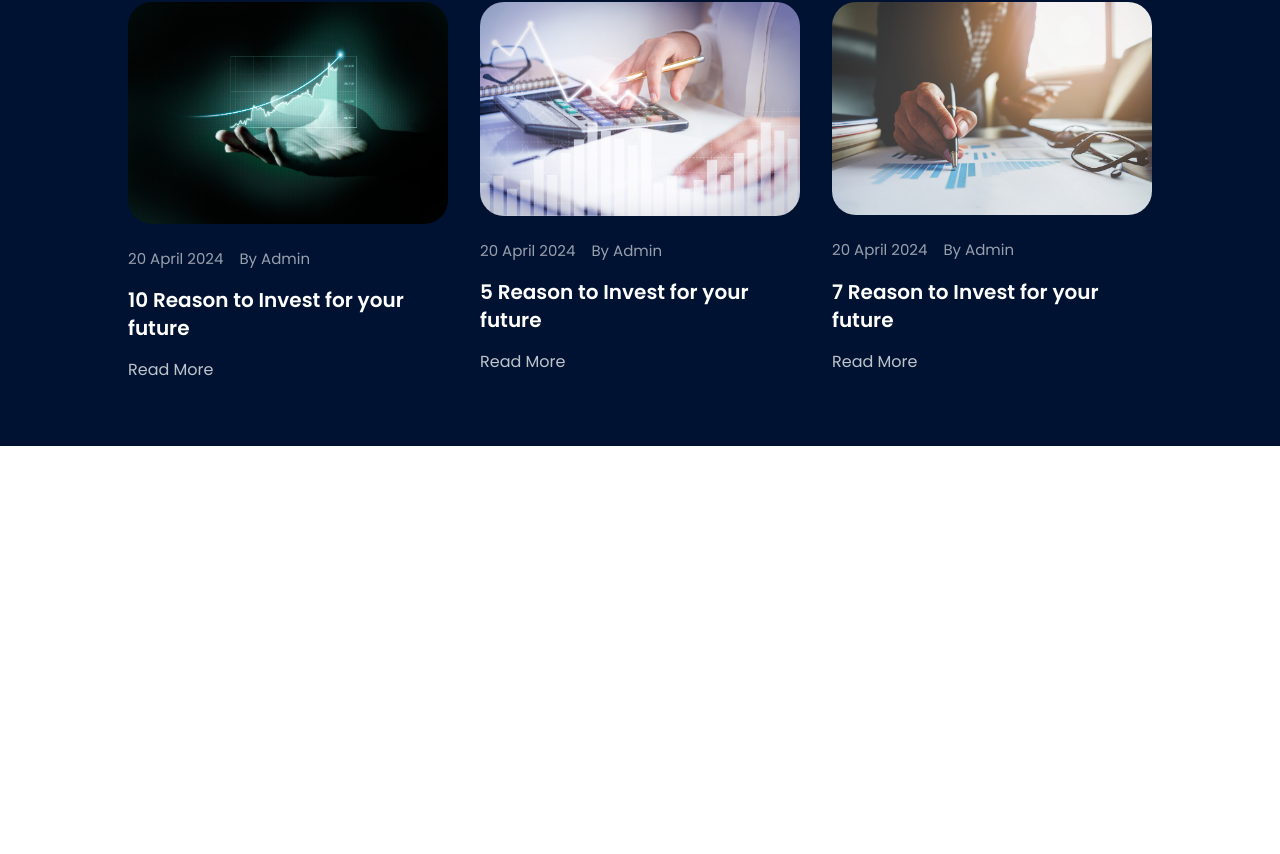
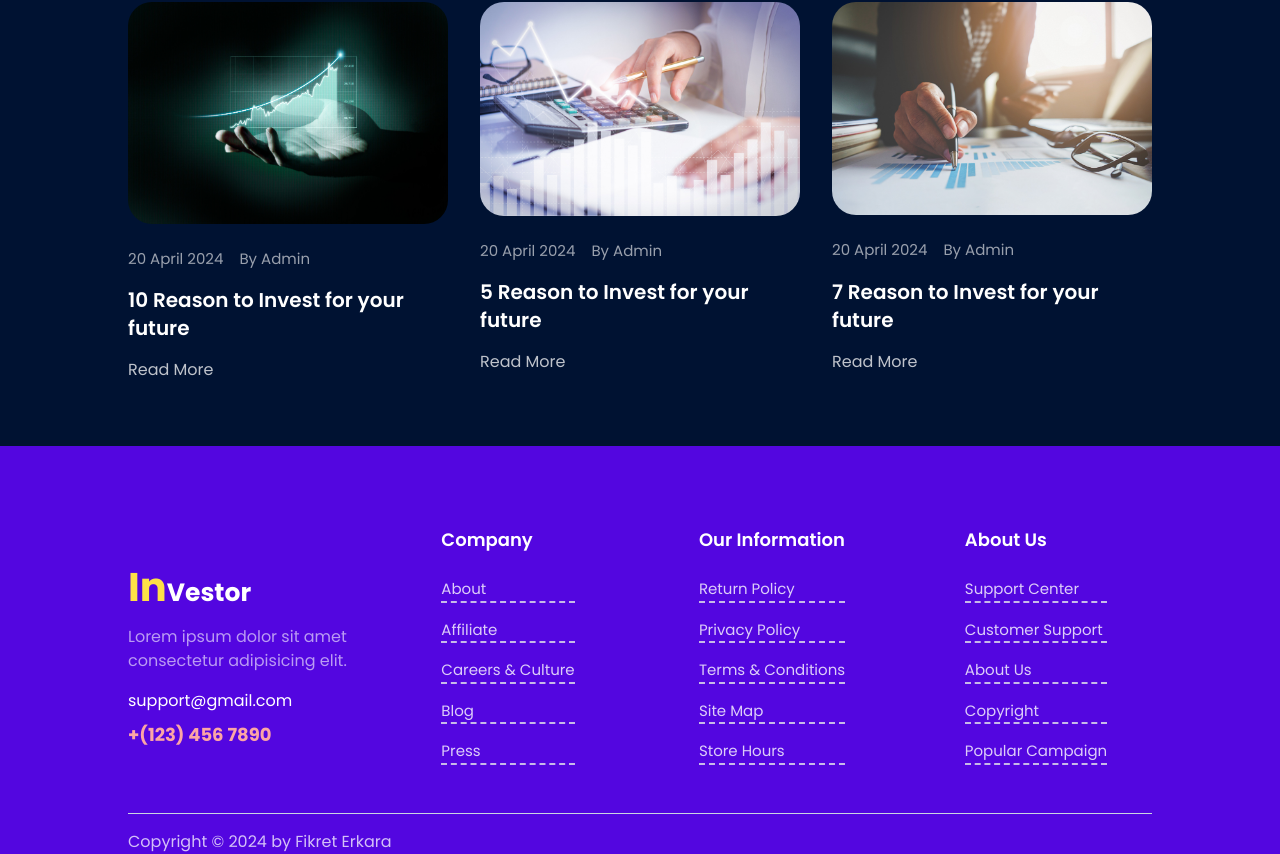
Before and after one commit to erkaraFikret/investment-website-next.js, a Next.js app: page / in a window 1280 px wide. Shown: the part 4901-5755 px from the top of the page. Before the commit the page ends 5347 px from the top, so only its background shows below. Built offline with nearby package versions, Linux system fonts and the light colour scheme.

Commit message:
added scroll up functionality

```diff
--- /dev/null
+++ b/app/components/Helper/ScrollToTop.tsx
@@ -0,0 +1,44 @@
+"use client"
+
+import { useEffect, useState } from "react"
+import { FaArrowUp } from "react-icons/fa6"
+
+const ScrollToTop = () => {
+    const [isVisible, setIsVisible] = useState(false)
+
+    useEffect(() => {
+
+        const toggleVisibility = () => {
+            if (window.scrollY > 300) {
+                setIsVisible(true)
+            } else {
+                setIsVisible(false)
+            }
+        }
+
+        window.addEventListener("scroll", toggleVisibility)
+
+        return () => {
+            window.removeEventListener("scroll", toggleVisibility)
+        }
+    }, [])
+
+    const scrollToTop = () => {
+        window.scrollTo({
+            top: 0,
+            behavior: "smooth"
+        })
+    }
+
+    return (
+        <div className="fixed bottom-4 animate-pulse right-4">
+            {isVisible && <button
+            className="bg-red-500 rounded-full w-12 h-12 flex items-center justify-center text-white focus:outline-none"
+            onClick={scrollToTop}>
+                <FaArrowUp />
+            </button>}
+        </div>
+    )
+}
+
+export default ScrollToTop
--- /dev/null
+++ b/app/components/Home/Footer/Footer.tsx
@@ -0,0 +1,81 @@
+import React from 'react'
+
+const Footer = () => {
+    return (
+        <div className='pt-20 bg-[#5306e0]'>
+            {/* define grid system */}
+            <div className='w-4/5 mx-auto grid grid-cols-1 md:grid-cols-2 lg:grid-cols-3 xl:grid-cols-4
+            border-b-[1.5px] border-b-slate-300 pb-8 gap-8 items-center'>
+                <div className='lg:mx-auto mx-0'>
+                    <h1 className='text-[16px] md:text-[25px] font-bold text-white'>
+                        <span className='text-[27px] md:text-[40px] text-yellow-300'>In</span>
+                        Vestor
+                    </h1>
+                    <p className='text-white text-opacity-60 mt-2'>Lorem ipsum dolor sit amet consectetur adipisicing elit.</p>
+                    <p className='mt-4 text-white'>support@gmail.com</p>
+                    <p className='text-red-300 text-lg font-bold mt-2'>+(123) 456 7890</p>
+                </div>
+                <div className='lg:mx-auto mx-0'>
+                    <h1 className='text-lg text-white font-semibold mb-6'>Company</h1>
+                    <p className='text-white opacity-80 mb-4 text-[15px] cursor-pointer hover:text-yellow-300 border-b-2 border-dashed'>
+                        About
+                    </p>
+                    <p className='text-white opacity-80 mb-4 text-[15px] cursor-pointer hover:text-yellow-300 border-b-2 border-dashed'>
+                        Affiliate
+                    </p>
+                    <p className='text-white opacity-80 mb-4 text-[15px] cursor-pointer hover:text-yellow-300 border-b-2 border-dashed'>
+                        Careers & Culture
+                    </p>
+                    <p className='text-white opacity-80 mb-4 text-[15px] cursor-pointer hover:text-yellow-300 border-b-2 border-dashed'>
+                        Blog
+                    </p>
+                    <p className='text-white opacity-80 mb-4 text-[15px] cursor-pointer hover:text-yellow-300 border-b-2 border-dashed'>
+                        Press
+                    </p>
+                </div>
+                <div className='lg:mx-auto mx-0'>
+                    <h1 className='text-lg text-white font-semibold mb-6'>Our Information</h1>
+                    <p className='text-white opacity-80 mb-4 text-[15px] cursor-pointer hover:text-yellow-300 border-b-2 border-dashed'>
+                        Return Policy
+                    </p>
+                    <p className='text-white opacity-80 mb-4 text-[15px] cursor-pointer hover:text-yellow-300 border-b-2 border-dashed'>
+                        Privacy Policy
+                    </p>
+                    <p className='text-white opacity-80 mb-4 text-[15px] cursor-pointer hover:text-yellow-300 border-b-2 border-dashed'>
+                        Terms & Conditions
+                    </p>
+                    <p className='text-white opacity-80 mb-4 text-[15px] cursor-pointer hover:text-yellow-300 border-b-2 border-dashed'>
+                        Site Map
+                    </p>
+                    <p className='text-white opacity-80 mb-4 text-[15px] cursor-pointer hover:text-yellow-300 border-b-2 border-dashed'>
+                        Store Hours
+                    </p>
+                </div>
+                <div className='lg:mx-auto mx-0'>
+                    <h1 className='text-lg text-white font-semibold mb-6'>About Us</h1>
+                    <p className='text-white opacity-80 mb-4 text-[15px] cursor-pointer hover:text-yellow-300 border-b-2 border-dashed'>
+                    Support Center
+                    </p>
+                    <p className='text-white opacity-80 mb-4 text-[15px] cursor-pointer hover:text-yellow-300 border-b-2 border-dashed'>
+                    Customer Support
+                    </p>
+                    <p className='text-white opacity-80 mb-4 text-[15px] cursor-pointer hover:text-yellow-300 border-b-2 border-dashed'>
+                    About Us
+                    </p>
+                    <p className='text-white opacity-80 mb-4 text-[15px] cursor-pointer hover:text-yellow-300 border-b-2 border-dashed'>
+                    Copyright
+                    </p>
+                    <p className='text-white opacity-80 mb-4 text-[15px] cursor-pointer hover:text-yellow-300 border-b-2 border-dashed'>
+                    Popular Campaign
+                    </p>
+                </div>
+
+            </div>
+            <div className='w-4/5 mx-auto mt-4 tex-[15px] text-white text-opacity-75'>
+            Copyright © 2024 by Fikret Erkara
+            </div>
+        </div>
+    )
+}
+
+export default Footer
--- a/app/layout.tsx
+++ b/app/layout.tsx
@@ -2,6 +2,8 @@ import type { Metadata } from "next";
 import { Poppins } from "next/font/google";
 import "./globals.css";
 import ResponsiveNav from "./components/Home/Navigation/ResponsiveNav";
+import Footer from "./components/Home/Footer/Footer";
+import ScrollToTop from "./components/Helper/ScrollToTop";
 
 const font = Poppins({ subsets: ["latin"], weight: ["100", "200","300","400","500","600","700","800","900",] });
 
@@ -20,6 +22,8 @@ export default function RootLayout({
       <body className={font.className}>
         <ResponsiveNav/>
         {children}
+        <Footer/>
+        <ScrollToTop/>
       </body>
     </html>
   );
```
